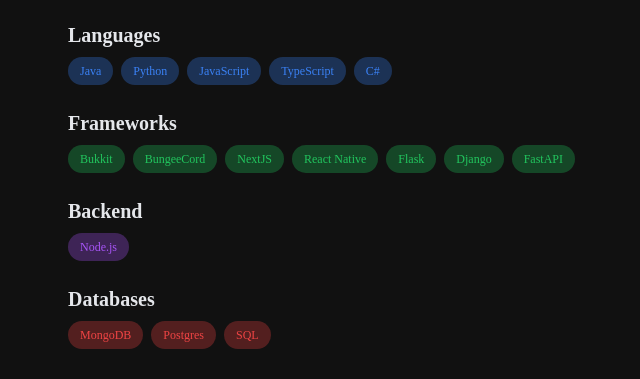
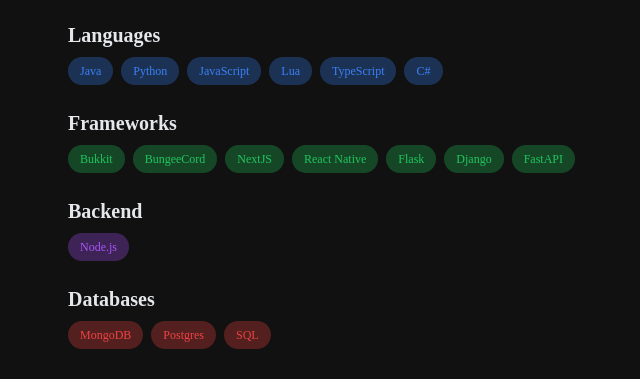
Before and after one commit to theparanker/portfolio, a plain HTML site: page index.html in a window 1280 px wide. Shown: the part 421-800 px from the top of the page, without its empty margins (276-916 px from the left). Drawn offline with Linux system fonts and the light colour scheme; a script that the page names is missing; a web font is replaced by a local one.

Commit message:
Update index.html

```diff
--- a/index.html
+++ b/index.html
@@ -48,7 +48,7 @@
                     <span class="inline-block bg-blue-500 bg-opacity-30 px-3 py-1.5 text-xs font-medium text-blue-500 mr-2 mb-2 rounded-full">Java</span>
                     <span class="inline-block bg-blue-500 bg-opacity-30 px-3 py-1.5 text-xs font-medium text-blue-500 mr-2 mb-2 rounded-full">Python</span>
                     <span class="inline-block bg-blue-500 bg-opacity-30 px-3 py-1.5 text-xs font-medium text-blue-500 mr-2 mb-2 rounded-full">JavaScript</span>
-
+                    <span class="inline-block bg-blue-500 bg-opacity-30 px-3 py-1.5 text-xs font-medium text-blue-500 mr-2 mb-2 rounded-full">Lua</span>
                     <span class="inline-block bg-blue-500 bg-opacity-30 px-3 py-1.5 text-xs font-medium text-blue-500 mr-2 mb-2 rounded-full">TypeScript</span>
                     <span class="inline-block bg-blue-500 bg-opacity-30 px-3 py-1.5 text-xs font-medium text-blue-500 mr-2 mb-2 rounded-full">C#</span>
                 </div>
```
